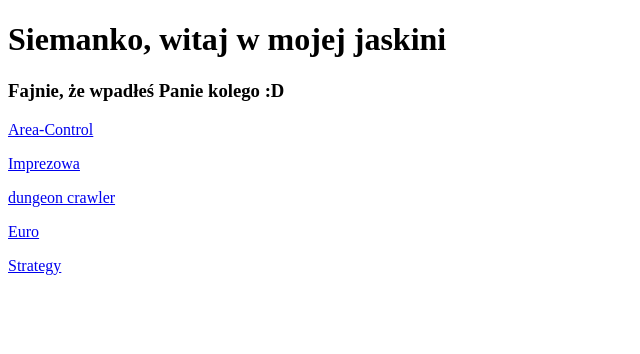
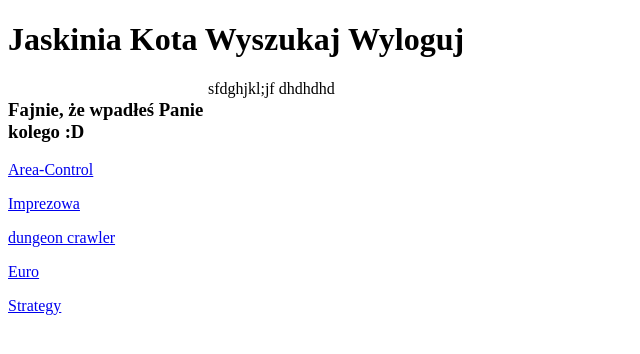
Before and after one commit to Kandel269/Shop, a Django app: page / in a window 1280 px wide. Shown: the top 354 px of the page, without its empty margins (0-640 px from the left). Run offline with Django 4.2, Linux system fonts and the light colour scheme; data comes from the database, SQL or seed files in the repository.

Commit message:
templates div added

```diff
--- a/Shop/Products/templates/templates.html
+++ b/Shop/Products/templates/templates.html
@@ -5,15 +5,19 @@
     <title>Shop</title>
 </head>
 <body>
-    <h1> Siemanko, witaj w mojej jaskini </h1>
-
-    <h3> Fajnie, że wpadłeś Panie kolego :D </h3>
-
-    {% for i in category %}
-
-    <p><a href = "category/{{ i.id }}"> {{ i.name }} </a></p>
-
-    {% endfor %}
-
+    <div>
+        <h1> Jaskinia Kota     Wyszukaj        Wyloguj </h1>
+    </div>
+    <div style = "clear:both"></div>
+    <div style="width:200px; float:left">
+        <h3> Fajnie, że wpadłeś Panie kolego :D </h3>
+        {% for i in category %}
+            <p><a href = "category/{{ i.id }}"> {{ i.name }} </a></p>
+        {% endfor %}
+    </div>
+    <div style="width:700; float:left">
+        sfdghjkl;jf  dhdhdhd
+    </div>
+    <div style="clear:both"></div>
 </body>
 </html>
--- a/Shop/Products/views.py
+++ b/Shop/Products/views.py
@@ -25,7 +25,5 @@ def category(request, id):
 
 def product(request, id):
     product_user = Product.objects.get(pk = id)
-    description = "<h1>" + str(product_user) + "</h1>" + \
-                  "<p>" + str(product_user.describe) + "</p>" + \
-                  "<p>" + str(product_user.price) + "</p>"
-    return HttpResponse(description)
+    data = {'product_user' : product_user}
+    return render(request, 'Product.html', data)
```
Also changed, not shown: Shop/Products/templates/Product.html (added, +21 -0 lines).
